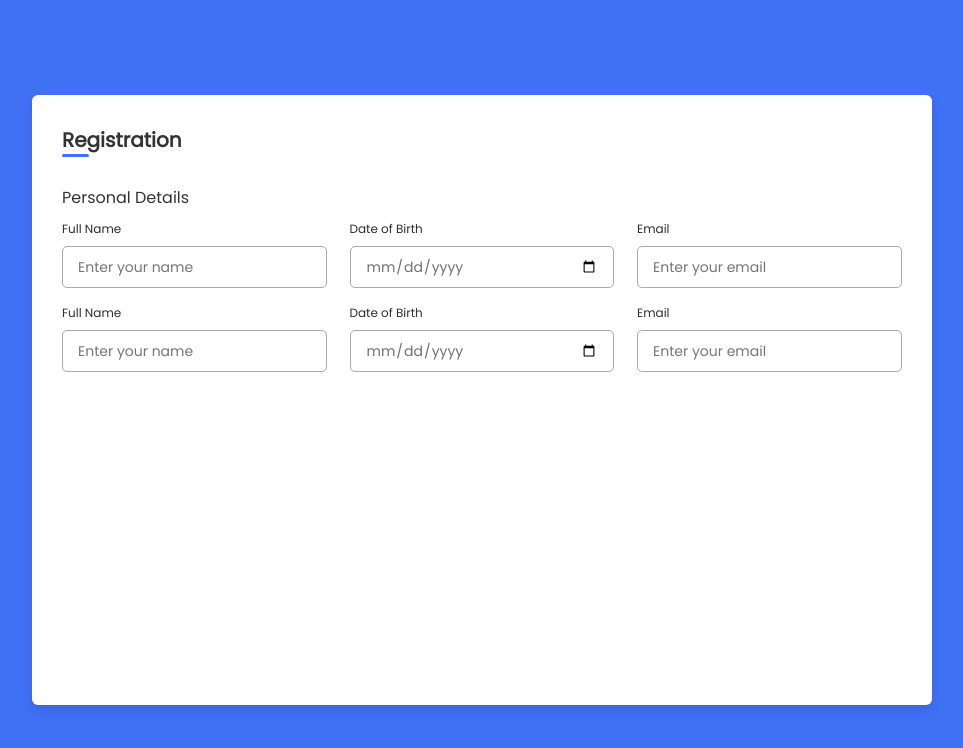
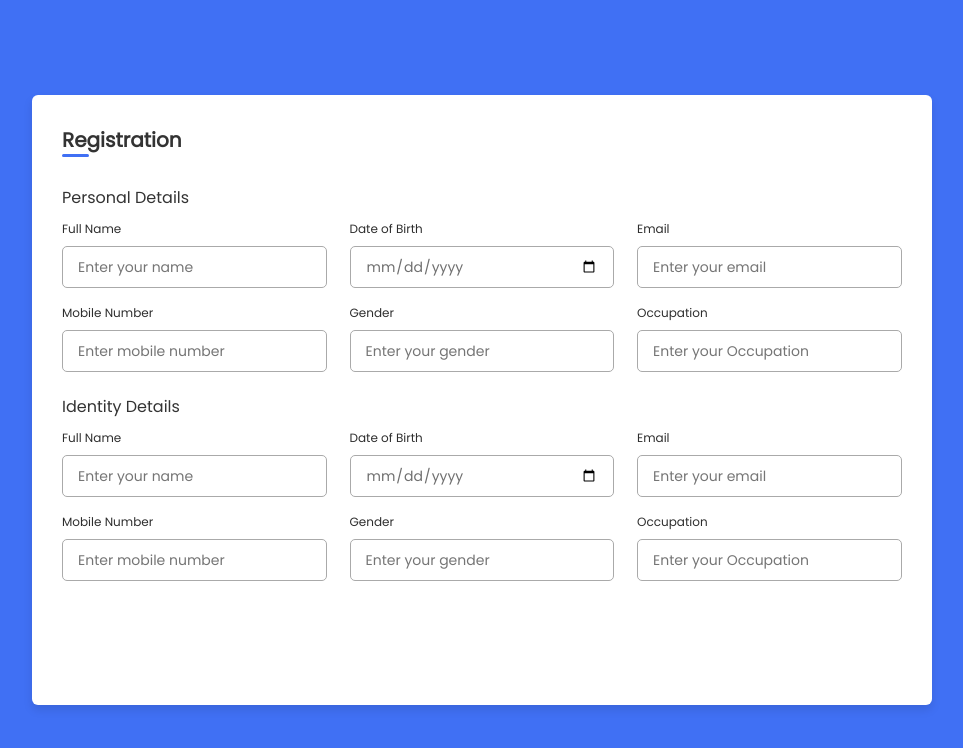
Before and after one commit to mintmintra/RegistrationForm, a plain HTML site: page index.html in a window 1280 px wide. Shown: the whole page, without its empty margins (158-1121 px from the left). Drawn offline with nearby package versions, Linux system fonts and the light colour scheme.

Commit message:
register form

```diff
--- a/index.html
+++ b/index.html
@@ -30,6 +30,24 @@
                             <input type="email" placeholder="Enter your email" required>
                         </div>
                         <div class="input-field">
+                            <label>Mobile Number</label>
+                            <input type="number" placeholder="Enter mobile number" required>
+                        </div>
+                        <div class="input-field">
+                            <label>Gender</label>
+                            <input type="text" placeholder="Enter your gender" required>
+                        </div>
+                        <div class="input-field">
+                            <label>Occupation</label>
+                            <input type="email" placeholder="Enter your Occupation" required>
+                        </div>
+                    </div>
+                </div>
+                <div class="details ID">
+                    <span class="title">Identity Details</span>
+
+                    <div class="fields">
+                        <div class="input-field">
                             <label>Full Name</label>
                             <input type="text" placeholder="Enter your name" required>
                         </div>
@@ -41,6 +59,18 @@
                             <label>Email</label>
                             <input type="email" placeholder="Enter your email" required>
                         </div>
+                        <div class="input-field">
+                            <label>Mobile Number</label>
+                            <input type="number" placeholder="Enter mobile number" required>
+                        </div>
+                        <div class="input-field">
+                            <label>Gender</label>
+                            <input type="text" placeholder="Enter your gender" required>
+                        </div>
+                        <div class="input-field">
+                            <label>Occupation</label>
+                            <input type="email" placeholder="Enter your Occupation" required>
+                        </div>
                     </div>
                 </div>
             </div>
--- a/style.css
+++ b/style.css
@@ -55,6 +55,10 @@ body{
     margin-top: 30px;
 }
 
+.container form .details.ID{
+    margin-top: 10px;
+}
+
 .container form .title{
     display: block;
     margin-bottom: 8px;
```
